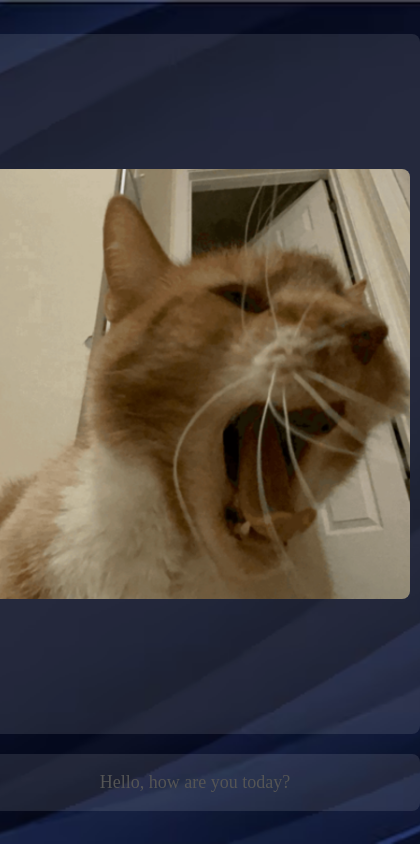
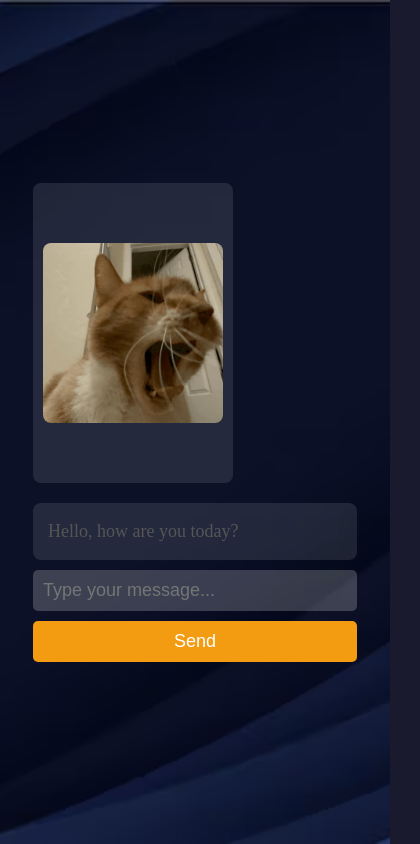
Before and after one commit to TreyBernard/TheraBot, a React (Create React App) app in the folder frontend/: page /main in a window 390 px wide. Shown: the whole page, 420 px wide, since content can reach past the window. Built offline with nearby package versions, Linux system fonts and the light colour scheme; a web font is replaced by a local one.

Commit message:
added testing for LLM

```diff
--- a/frontend/src/components/login/MainPage.jsx
+++ b/frontend/src/components/login/MainPage.jsx
@@ -7,23 +7,61 @@ import avatar2 from "./cat2.png";
 const MainPage = () => {
     const [avatar, setAvatar] = useState(avatar1);
     const [botResponse, setBotResponse] = useState("Hello, how are you today?");
+    const [userMessage, setUserMessage] = useState(""); // User input
+    const [loading, setLoading] = useState(false); // Loading state
 
-  useEffect(() => {
-    const interval = setInterval(() => {
-        setAvatar((prev) => prev === avatar1 ? avatar2 : avatar1);
-}, 150);
-    return () => clearInterval(interval);
-},[]);
+    // Avatar animation (blinking effect)
+    useEffect(() => {
+        const interval = setInterval(() => {
+            setAvatar((prev) => (prev === avatar1 ? avatar2 : avatar1));
+        }, 200);
+        return () => clearInterval(interval);
+    }, []);
+
+    // Function to send user input to Flask API
+    const sendMessage = async () => {
+        if (userMessage.trim() === "") return; // Prevent empty messages
+        setLoading(true); // Show loading state
+        setBotResponse("Thinking..."); // Temporary response
+
+        try {
+            const response = await axios.post("http://localhost:5000/generate", {
+                user_info: { name: "John", age: 25, school: "GT", feeling: "anxious" },
+                emotion: "stressed",
+                message: userMessage,
+            });
+
+            setBotResponse(response.data.response); // Update with AI response
+        } catch (error) {
+            console.error("Error fetching response:", error);
+            setBotResponse("Oops! Something went wrong.");
+        } finally {
+            setLoading(false); // Reset loading state
+        }
+    };
 
     return (
         <div className="main-page">
             <div className="avatar-box">
                 <img src={avatar} alt="TheraBot" className="avatar" />
             </div>
-            <div className = "chat-box">
+            <div className="chat-box">
                 <p>{botResponse}</p>
             </div>
-
+            {/* Input field for user messages */}
+            <input
+                type="text"
+                placeholder="Type your message..."
+                value={userMessage}
+                onChange={(e) => setUserMessage(e.target.value)}
+                onKeyDown={(e) => e.key === "Enter" && sendMessage()} // Send on Enter key
+                disabled={loading}
+                className="chat-input"
+            />
+            {/* Send button */}
+            <button onClick={sendMessage} disabled={loading} className="send-btn">
+                {loading ? "Loading..." : "Send"}
+            </button>
         </div>
     );
 };
--- a/frontend/src/components/login/mainpage.css
+++ b/frontend/src/components/login/mainpage.css
@@ -26,14 +26,14 @@ body{
     padding: 30px;
     border-radius: 8px;
     width: 100%;
-    max-width: 600px;
+    max-width: 500px;
     text-align: center;
     background-color: #292c44;
 }
 
 .avatar-box{
-    width: 500px;
-    height: 520px;
+    width: 250px;
+    height: 350px;
     display: flex;
     align-items: center;
     justify-content: center;
@@ -49,32 +49,15 @@ body{
     border-radius: 8px;
     object-fit: contain;
 }
-.chat-container{
-    display:flex;
-    align-items: center;
-    justify-content: center;
-    width: 100%;
-    max-width: 500px;
-}
+
 .chat-box{
     width: 100%;
-    max-width: 500px;
+    max-width: 400px;
     padding: 15px;
     border-radius: 8px;
-    display: flex;
     background-color: rgba(255, 255, 255, 0.1);
     font-size: 20px;
-    justify-content: center;
-    align-items: center;
     color: #ffffff;
-}
-.end-btn{
-    color: #ffffff;
-    font-size: 16px;
-    border-radius: 8px;
-    padding: 10px 20px;
-    width: 100px;
-    margin-left: 10px;
 }
 
 .chat-input {
@@ -93,12 +76,32 @@ body{
     border: 2px solid #f39c12;
 }
 
+.send-btn {
+    margin-top: 10px;
+    padding: 10px 15px;
+    border: none;
+    background-color: #f39c12;
+    color: white;
+    font-size: 18px;
+    cursor: pointer;
+    border-radius: 5px;
+}
+
+.send-btn:disabled {
+    background-color: gray;
+    cursor: not-allowed;
+}
+
+
 @media (max-width: 600px){
     .main-container{
         max-width: 90%;
     }
     .avatar-box{
-        width: 450px;
-        height: 700px;
+        width: 200px;
+        height: 300px;
+    }
+    .chat-box{
+        font-size: 16px;
     }
 }
```
